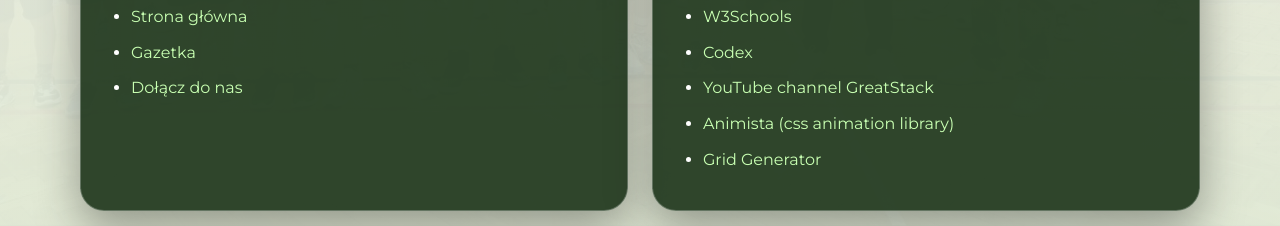
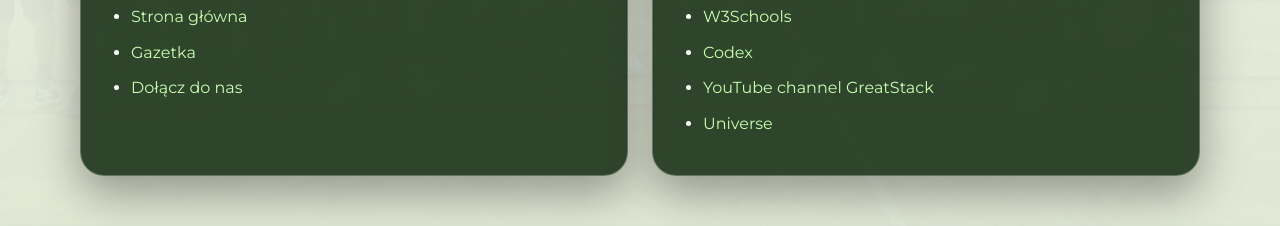
Before and after one commit to sir1kz/zak-website, a plain HTML site: page zrodla.html in a window 1280 px wide. Shown: the part 574-800 px from the top of the page. Drawn offline with Linux system fonts and the light colour scheme.

Commit message:
chaneged sourses

```diff
--- a/zrodla.html
+++ b/zrodla.html
@@ -59,8 +59,7 @@
                     <li><a href="https://www.w3schools.com/" target="_blank" rel="noopener noreferrer">W3Schools</a></li>
                     <li><a href="https://openai.com/codex/" target="_blank" rel="noopener noreferrer">Codex</a></li>
                     <li><a href="https://www.youtube.com/@GreatStackDev" target="_blank" rel="noopener noreferrer">YouTube channel GreatStack</a></li>
-                    <li><a href="https://www.google.com/url?sa=t&source=web&rct=j&opi=89978449&url=https://animista.net/&ved=2ahUKEwi_ypng5PyTAxWgGBAIHfaVA1QQFnoECB0QAQ&usg=AOvVaw1QyloaWOMH_vbPEK7CYaCl" target="_blank" rel="noopener noreferrer">Animista (css animation library)</a></li>
-                    <li><a href="https://www.google.com/url?sa=t&source=web&rct=j&opi=89978449&url=https://cssgrid-generator.netlify.app/&ved=2ahUKEwi18KfH5fyTAxUCGxAIHRt4Nk8QFnoECAwQAQ&usg=AOvVaw0i_dIwLHNvzKQkbpOygdwe" target="_blank" rel="noopener noreferrer">Grid Generator</a>
+                    <li><a href="https://uiverse.io/adamgiebl/wise-moth-35" target="_blank" rel="noopener noreferrer">Universe</a>
                     </li>
 
 
```
